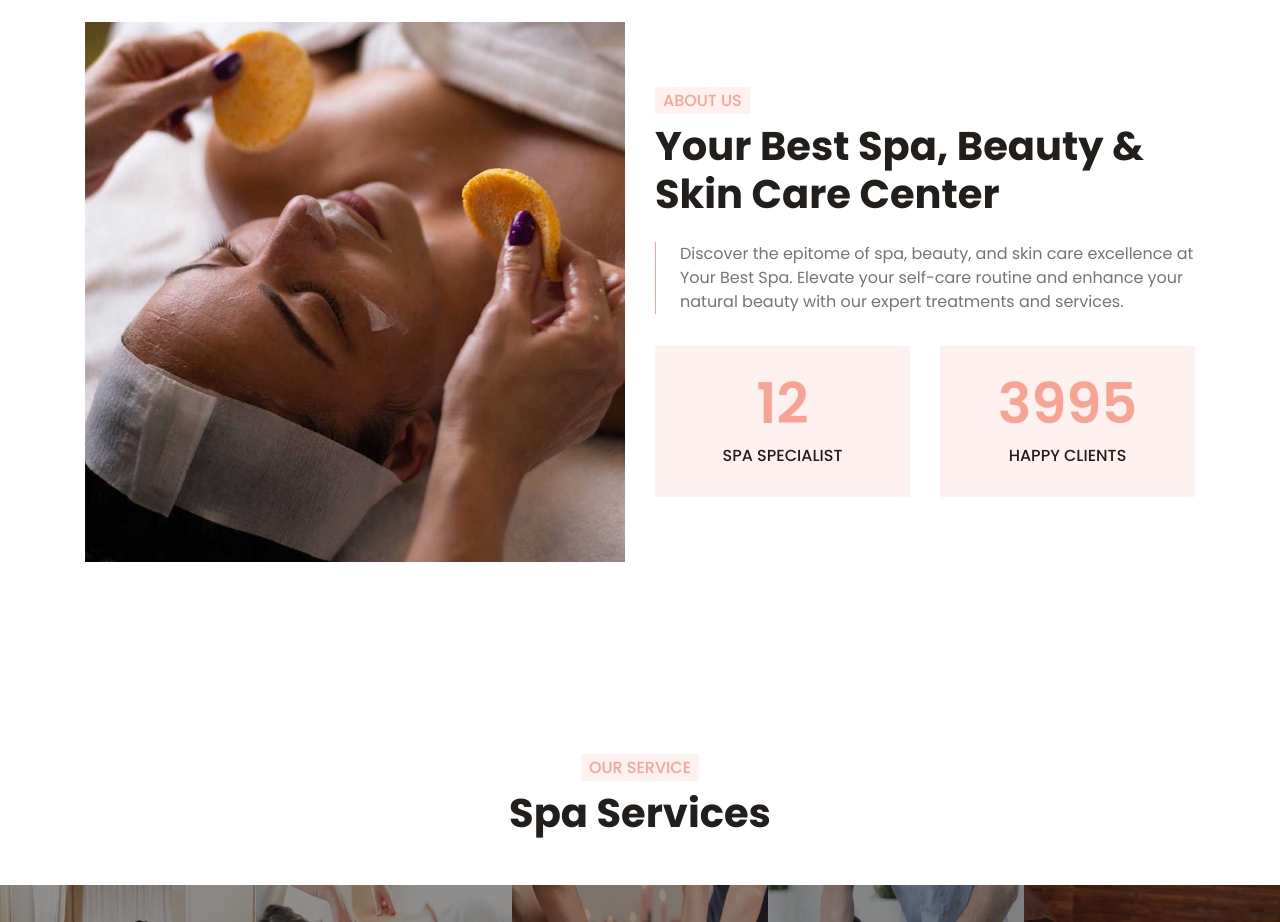
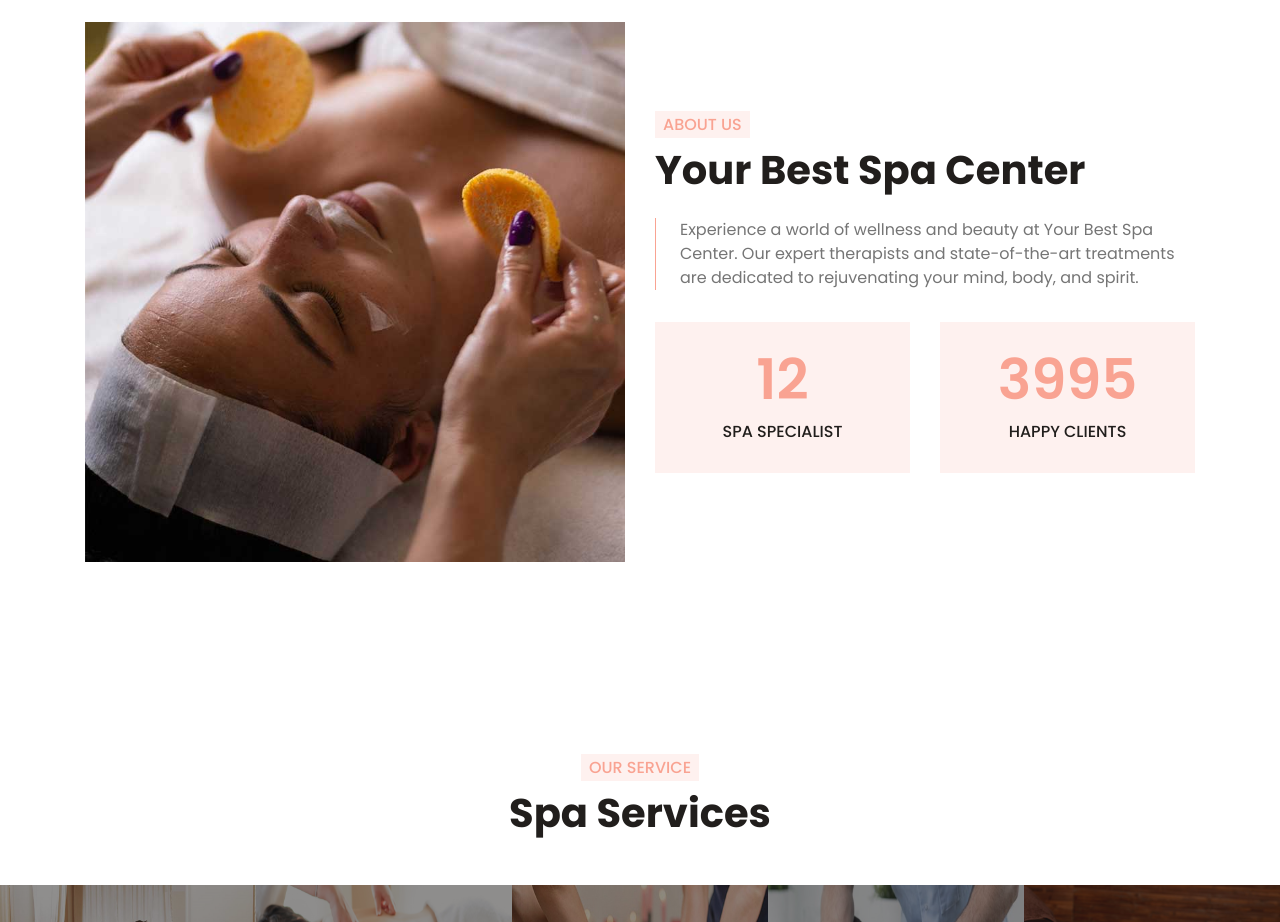
Before and after one commit to shahbazalishah/The-Spa, a plain HTML site: page index.html in a window 1280 px wide. Shown: the part 1120-2042 px from the top of the page. Drawn offline with nearby package versions, Linux system fonts and the light colour scheme.

Commit message:
change paragraph

```diff
--- a/index.html
+++ b/index.html
@@ -156,10 +156,10 @@
                 </div>
                 <div class="col-lg-6">
                     <h6 class="d-inline-block text-primary text-uppercase bg-light py-1 px-2">About Us</h6>
-                    <h1 class="mb-4">Your Best Spa, Beauty & Skin Care Center</h1>
-                    <p class="pl-4 border-left border-primary">Discover the epitome of spa, beauty, and skin care
-                        excellence at Your Best Spa. Elevate your self-care routine and enhance your natural beauty with
-                        our expert treatments and services.</p>
+                    <h1 class="mb-4">Your Best Spa Center</h1>
+                    <p class="pl-4 border-left border-primary">Experience a world of wellness and beauty at Your Best
+                        Spa Center. Our expert therapists and state-of-the-art treatments are dedicated to
+                        rejuvenating your mind, body, and spirit.</p>
                     <div class="row pt-3">
                         <div class="col-6">
                             <div class="bg-light text-center p-4">
```
